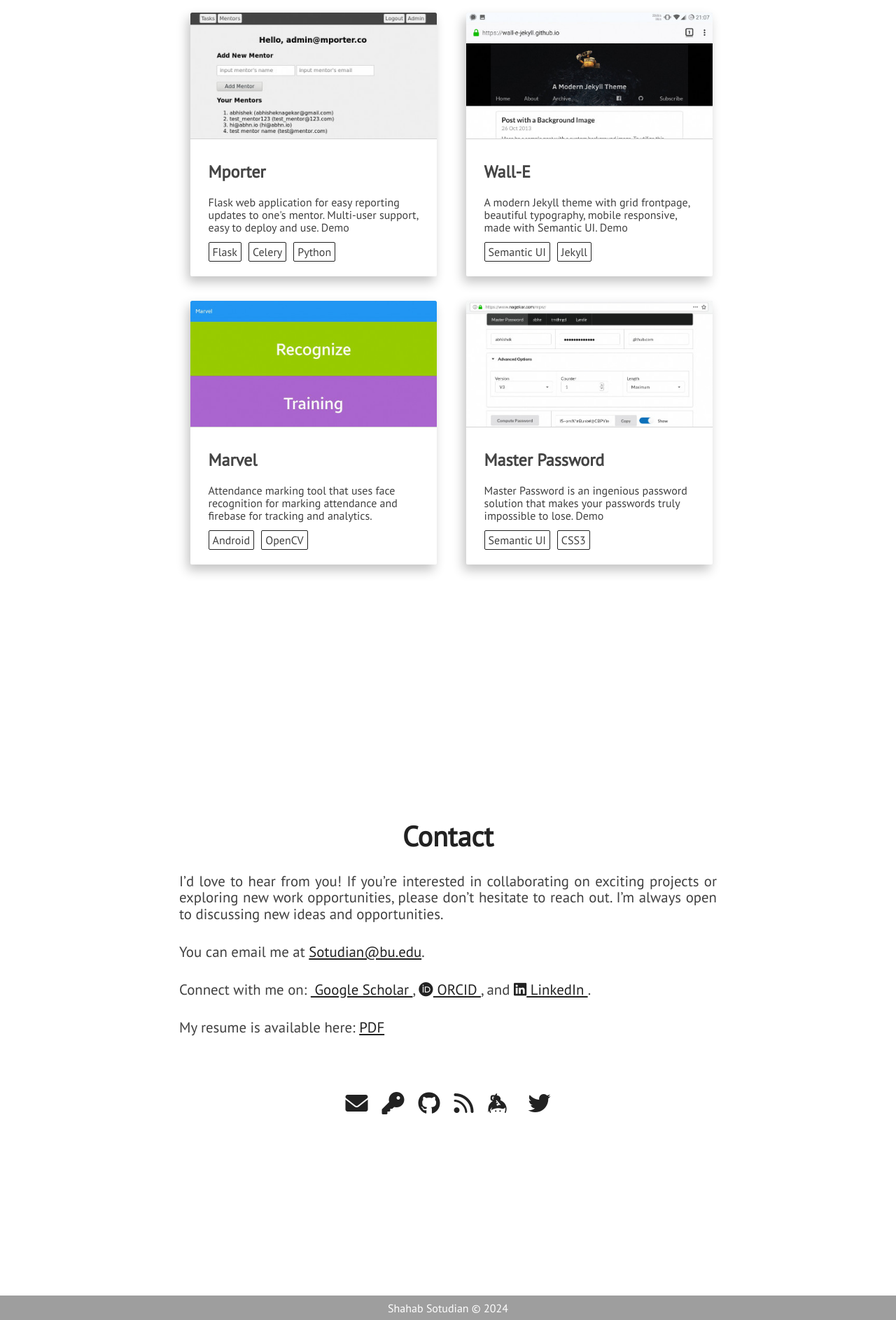
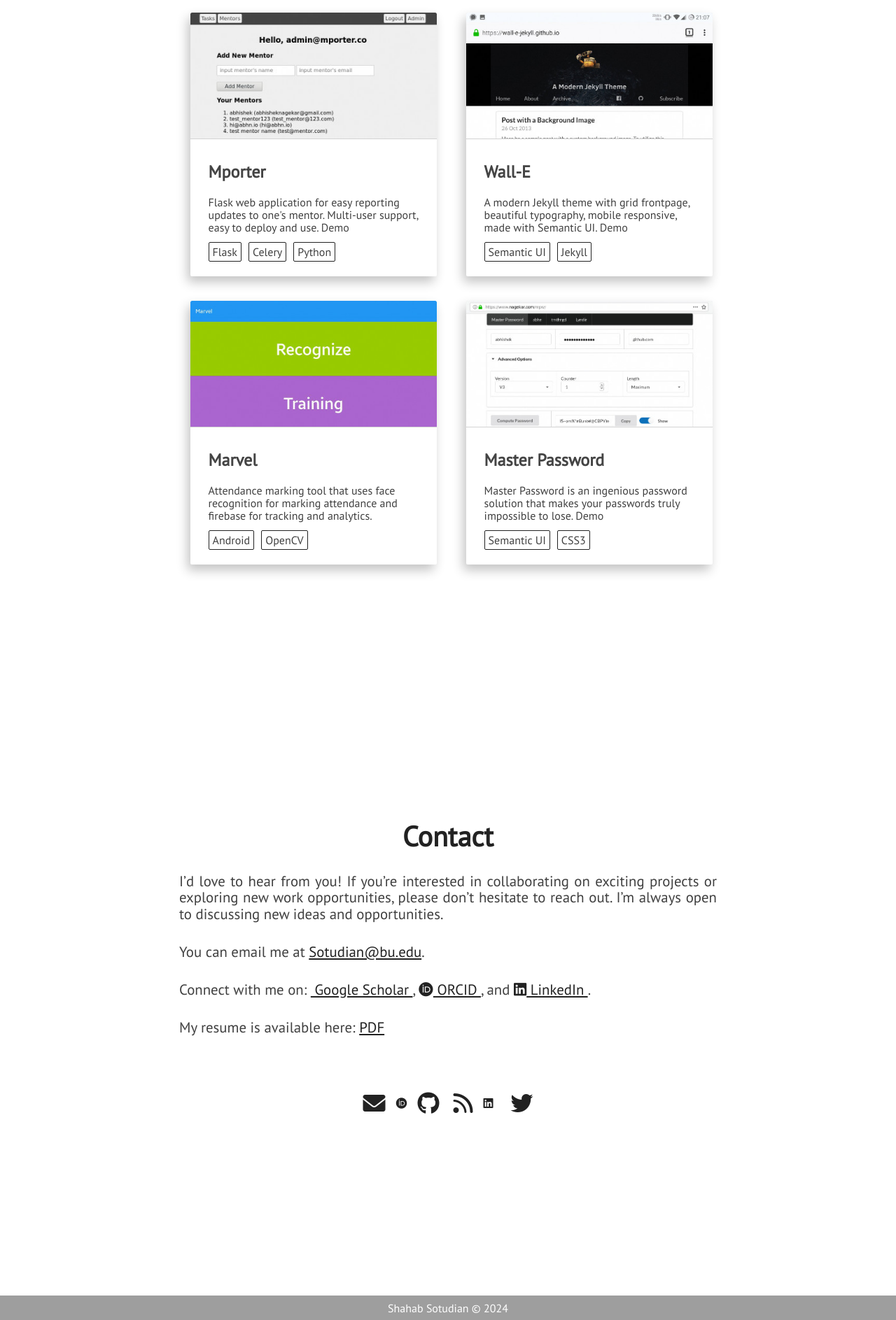
Before and after one commit to sotudian/sotudian.github.io, a Jekyll site: the page built from index.html, in a window 1280 px wide. Shown: the part 3094-4981 px from the top of the page at 70% size. Built offline with Jekyll 4.4.1, drawn with Linux system fonts in a browser that asks for light colours; nearby versions of some CDN libraries; grey boxes are pictures that could not be loaded.

Commit message:
Update extra.html

```diff
--- a/_includes/extra.html
+++ b/_includes/extra.html
@@ -34,8 +34,8 @@
                 <span class="hint--bottom bottom-link" aria-label="Email">
                     <a href="mailto:{{ site.email }}"><i class="head-icon fas fa-envelope"></i></a>
                 </span>
-                <span class="hint--bottom bottom-link" aria-label="PGP Key">
-                    <a href="https://www.nagekar.com/publickey.abhishek@nagekar.com.asc"><i class="head-icon fas fa-key"></i></a>
+                <span class="hint--bottom bottom-link" aria-label="ORCID">
+                    <a href="https://orcid.org/0000-0002-5864-6192"><i class="fab fa-orcid"></i></a>
                 </span>
                 <span class="hint--bottom bottom-link" aria-label="GitHub">
                     <a href="https://github.com/{{ site.github_username }}"><i class="head-icon fab fa-github"></i></a>
@@ -43,8 +43,8 @@
                 <span class="hint--bottom bottom-link" aria-label="Web Blog">
                     <a href="{{ site.blog_url }}"><i class="head-icon fas fa-rss"></i></a>
                 </span>
-                <span class="hint--bottom bottom-link" aria-label="Keybase">
-                    <a href="https://keybase.io/{{ site.keybase_username }}"><i class="head-icon fab fa-keybase"></i></a>
+                <span class="hint--bottom bottom-link" aria-label="LinkedIn">
+                    <a href="https://www.linkedin.com/in/sotudian"><i class="fab fa-linkedin"></i></a>
                 </span>
                 <span class="hint--bottom bottom-link" aria-label="Keybase">
                     <a href="https://scholar.google.com/citations?user=goBVCAQAAAAJ&hl=en" class="fab fa-google-scholar"></i></a>
```
